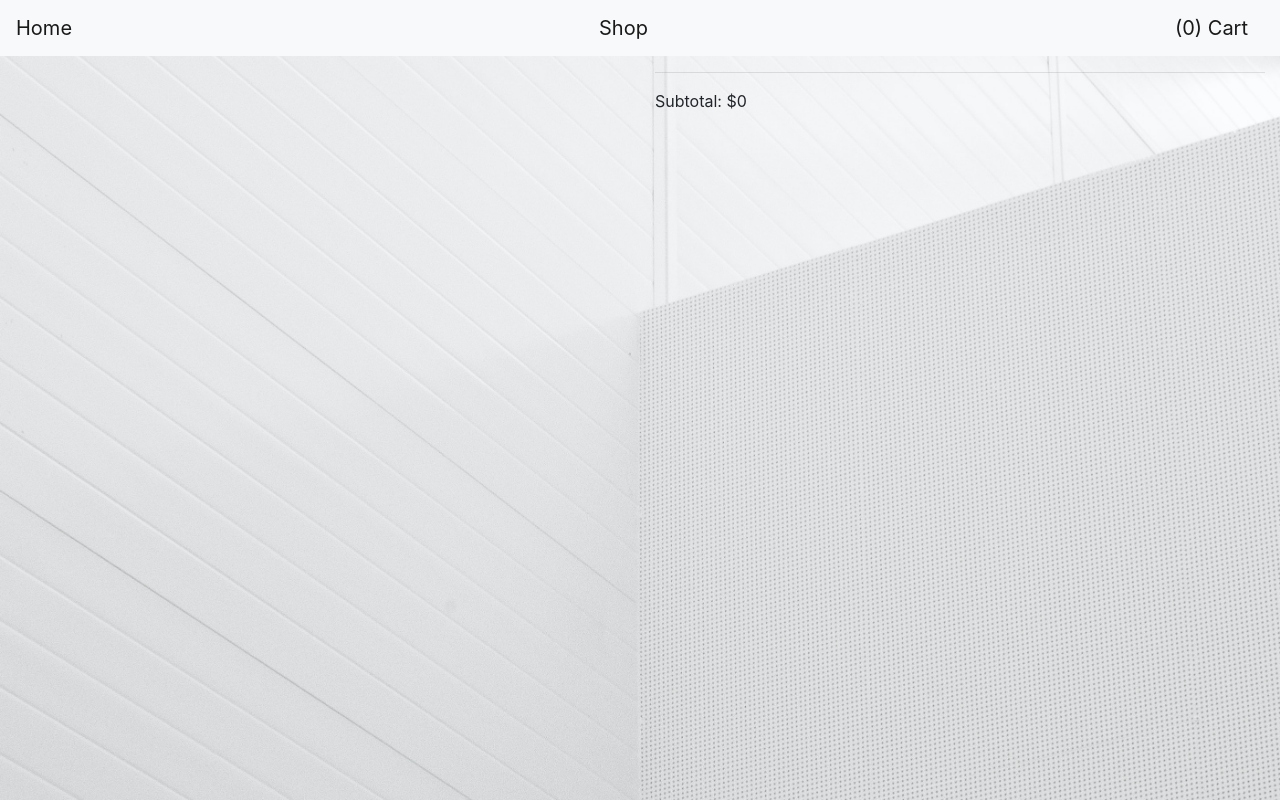
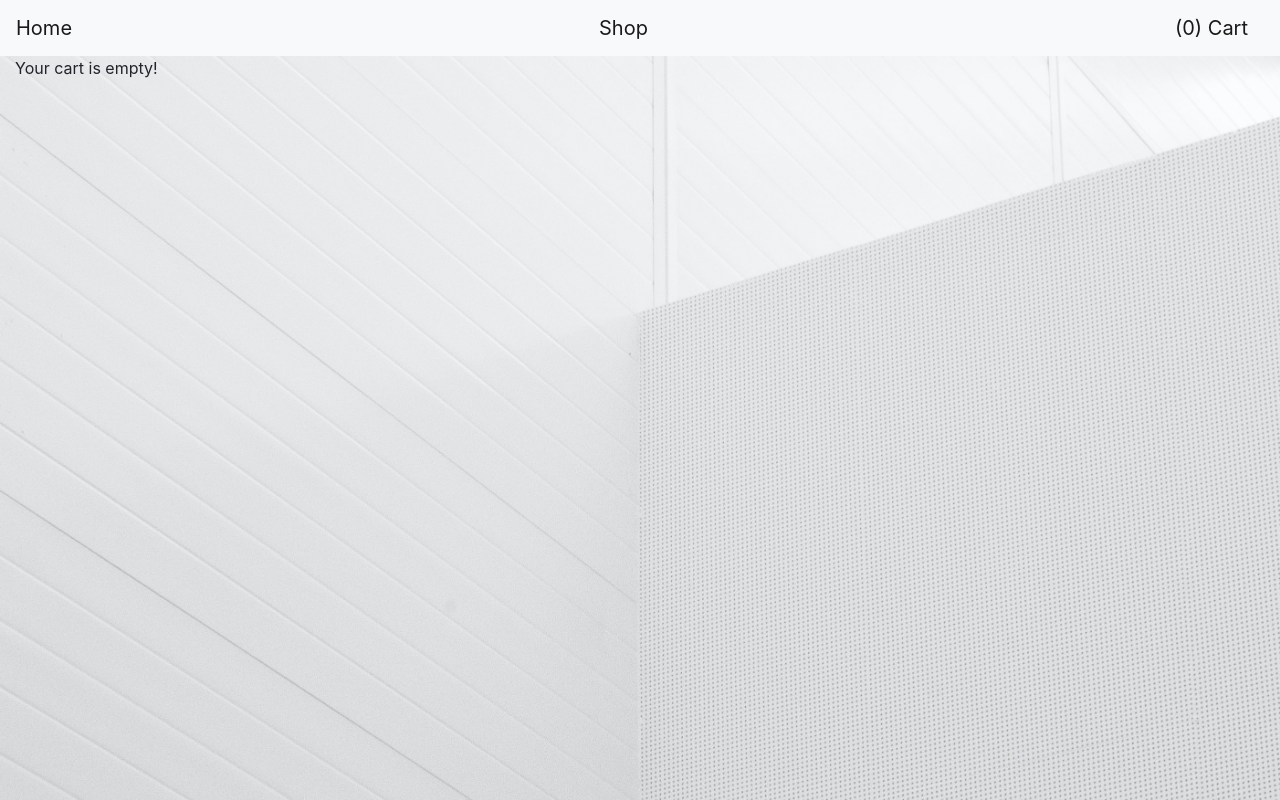
Before and after one commit to jegrieve/shopping-cart-app, a React (Create React App) app: page /cart in a window 1280 px wide. Built offline with nearby package versions, Linux system fonts and the light colour scheme.

Commit message:
add conditional rendering to cart page when cart is empty

```diff
--- a/src/components/Cart.js
+++ b/src/components/Cart.js
@@ -20,6 +20,7 @@
 
   return (
     <div className="container-fluid">
+      {props.count > 0 ? (
         <div className="row">
           <div className="col-6">
             {uniqueItems.map((id, i) => {
@@ -48,6 +49,9 @@
             <div>Subtotal: ${subTotal}</div>
           </div>
         </div>
+      ) : (
+        <div>Your cart is empty!</div>
+      )}
     </div>
   );
 };
```
Lines whose indentation alone changed are shown as unchanged.
